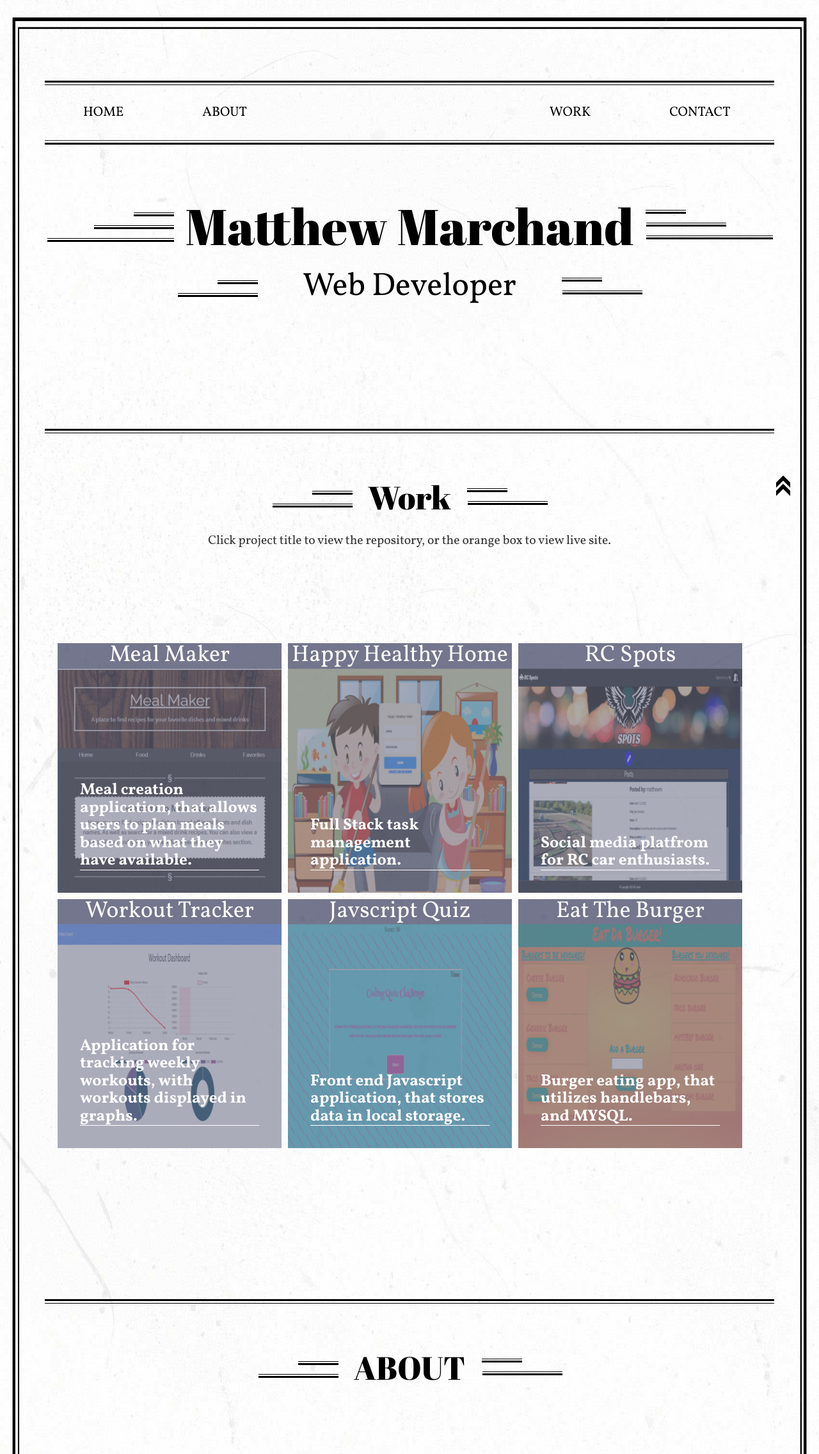
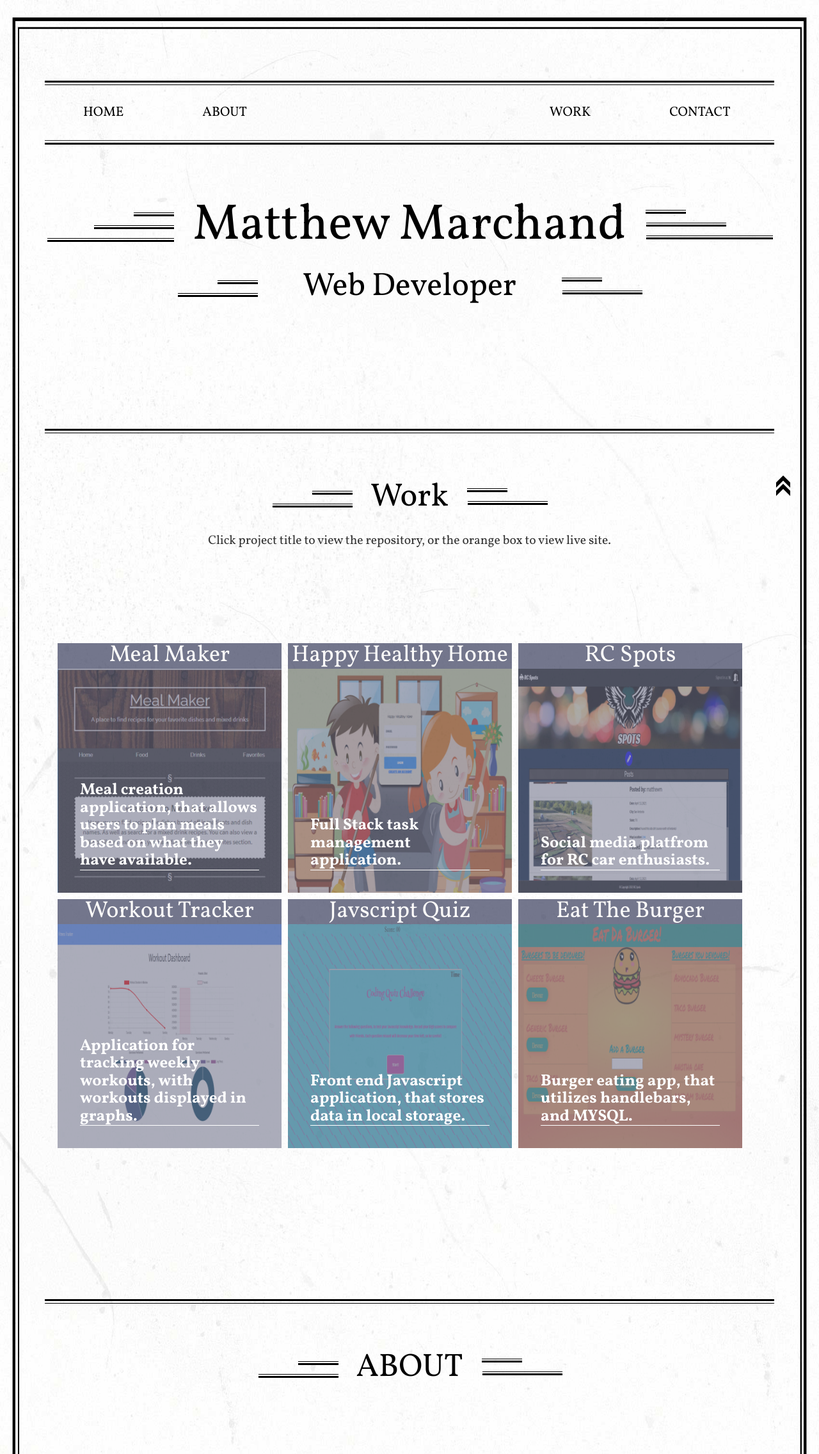
Before and after one commit to marchandmr/Personal-Portfolio, a plain HTML site: page index.html in a window 1280 px wide. Shown: the top 2272 px of the page at 64% size. Drawn offline with Linux system fonts and the light colour scheme; grey boxes are pictures that could not be loaded.

Commit message:
updated font

```diff
--- a/css/style.css
+++ b/css/style.css
@@ -104,7 +104,7 @@ div#banner-top {
 div#banner-top h1 {
     font-size: 5.6em;
     color:#000;
-    font-family: 'Abril Fatface', cursive;
+    font-family: 'Vollkorn', serif;
 }
 div#banner-top h1 span.left-icon {
   background: url(../images/left.png) no-repeat 0px 15px;
@@ -198,7 +198,7 @@ div#banner-top h2 span.right-icon {
   margin-bottom: 4em;
 }
 .work h3 {
-	font-family: 'Abril Fatface', cursive;
+	font-family: 'Vollkorn', serif;
   font-size: 3.6em;
   padding: .5em 0;
   width: 51%;
@@ -471,7 +471,7 @@ div#portfoliolist {
       margin: 4em 0;
 }
 .about h3 {
-	font-family: 'Abril Fatface', cursive;
+	font-family: 'Vollkorn', serif;
   font-size: 3.6em;
   padding: .5em 0;
   width: 55%;
@@ -559,7 +559,7 @@ div#portfoliolist {
       margin: 4em 0;
 }
 .contact h3 {
-	font-family: 'Abril Fatface', cursive;
+	font-family: 'Vollkorn', serif;
   font-size: 3.6em;
   padding: .5em 0;
   width: 62%;
```
